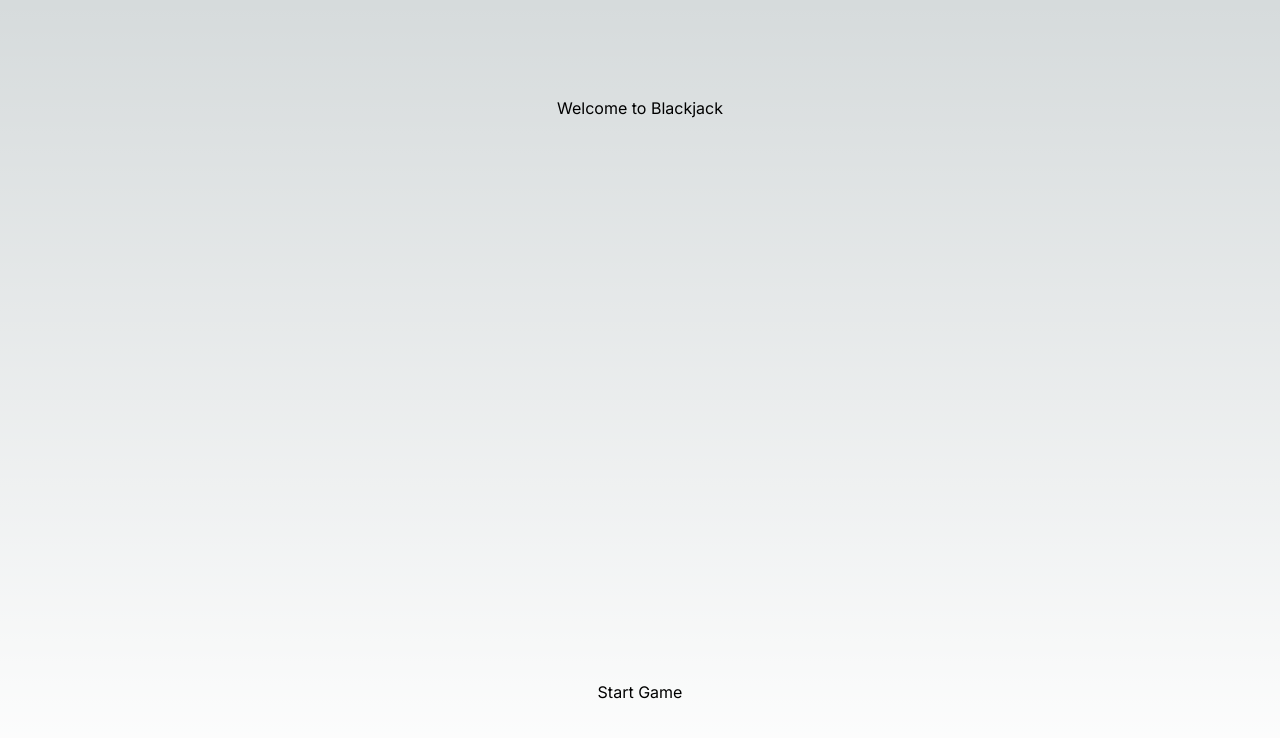
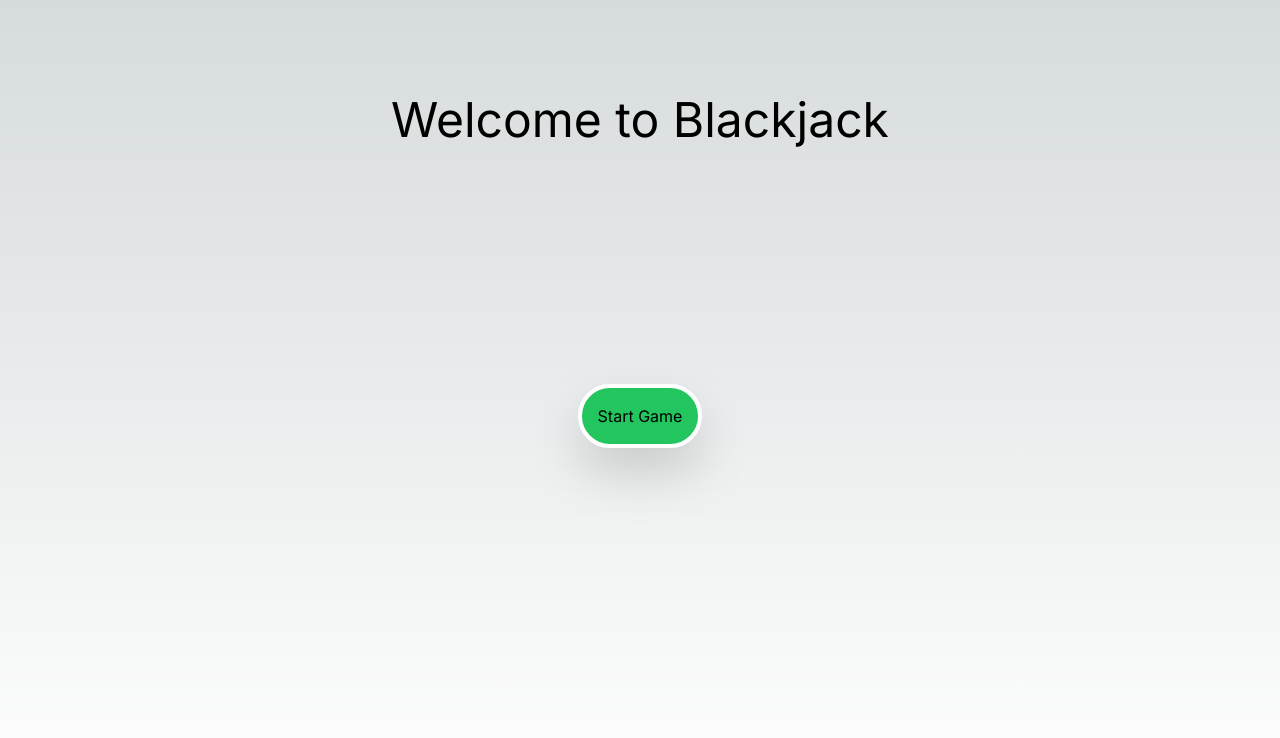
Before and after one commit to tedgusek/orchestra_blackjack, a Next.js app: page / in a window 1280 px wide. Shown: the top 738 px of the page. Built offline with nearby package versions, Linux system fonts and the light colour scheme.

Commit message:
landing page and framework of buttons etc

```diff
--- a/src/components/Button.tsx
+++ b/src/components/Button.tsx
@@ -0,0 +1,11 @@
+import React from 'react';
+
+interface ButtonProps {
+  onClick: () => void;
+}
+
+const Button: React.FC<ButtonProps> = ({ children, onClick }) => (
+  <button onClick={onClick}> {children}</button>
+);
+
+export default Button;
--- a/src/components/Card.tsx
+++ b/src/components/Card.tsx
@@ -1,6 +1,7 @@
 interface CardProps {
   card: string;
   value: number;
+  key: number;
 }
 
 const Card: React.FC<CardProps> = ({ card, value }) => (
--- a/src/components/Hand.tsx
+++ b/src/components/Hand.tsx
@@ -0,0 +1,16 @@
+import Card from './Card';
+
+interface HandProps {
+  cards: string[]; // array of card image urls.
+  values: number[]; // array of card values
+}
+
+const Hand: React.FC<HandProps> = ({ cards, values }) => (
+  <div>
+    {cards.map((card, index) => (
+      <Card key={index} card={card} value={value} />
+    ))}
+  </div>
+);
+
+export default Hand;
--- a/src/pages/index.tsx
+++ b/src/pages/index.tsx
@@ -9,9 +9,12 @@ export default function Home() {
     <main
       className={`flex min-h-screen flex-col items-center justify-between p-24 ${inter.className}`}
     >
-      <h1> Welcome to Blackjack</h1>
-      <Link href='/game'>
-        <a> Start Game </a>
+      <h1 className='text-5xl'> Welcome to Blackjack</h1>
+      <Link
+        href={'/game'}
+        className='bg-green-500 p-4 fixed top-96 rounded-full drop-shadow-2xl border-4 border-white'
+      >
+        Start Game
       </Link>
     </main>
   );
```
